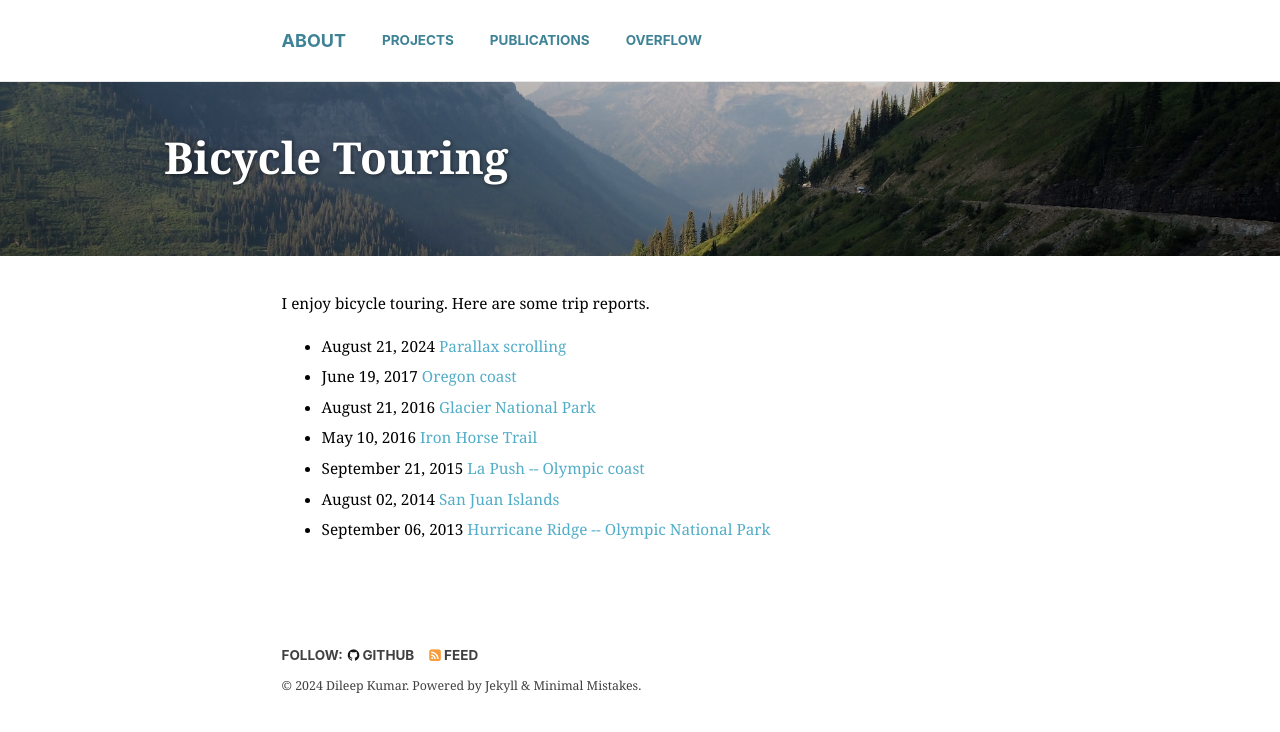
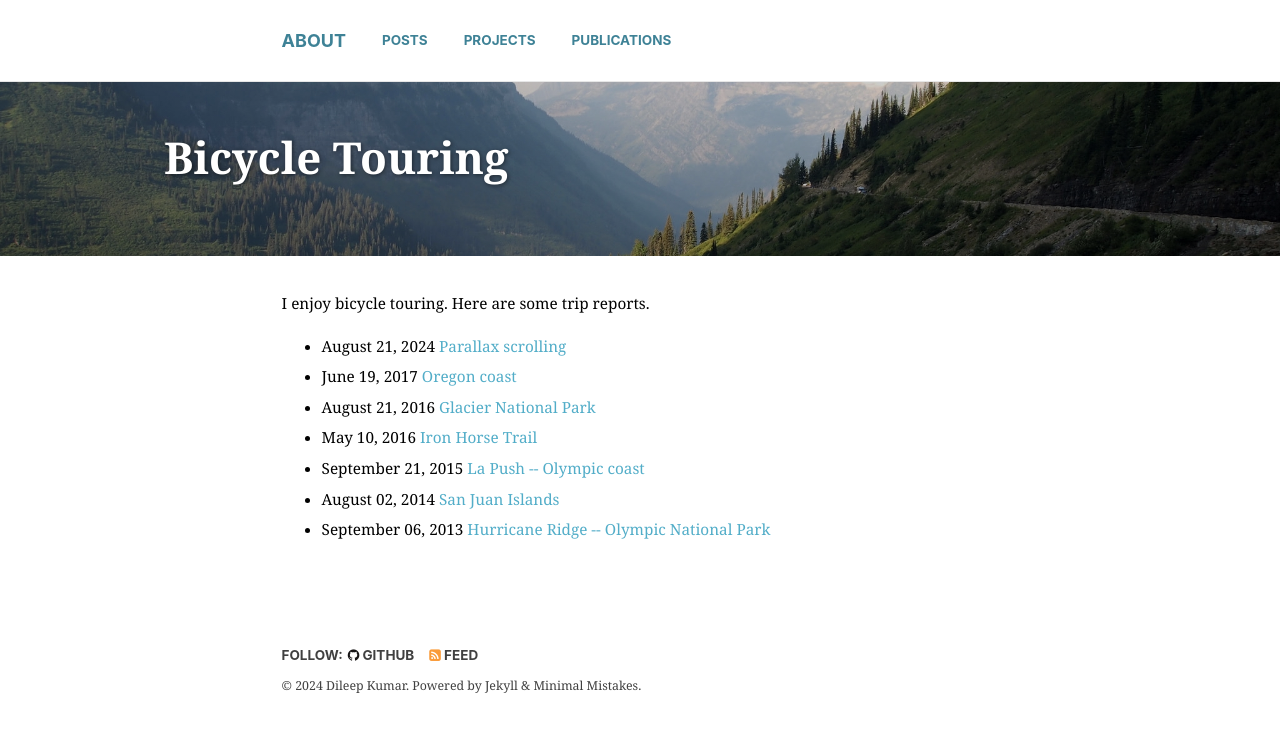
Before and after one commit to DileepKumarIrri/Port-Folio, a Jekyll site: the page built from _pages/trips.md, in a window 1280 px wide. Shown: the top 732 px of the page. Built offline with Jekyll 4.4.1, drawn with Linux system fonts in a browser that asks for light colours.

Commit message:
New Page Added

```diff
--- a/_data/navigation.yml
+++ b/_data/navigation.yml
@@ -1,5 +1,7 @@
 # main links links
 main:
+  - title: "Posts"
+    url: /posts/
 
   - title: "Projects"
     url: /projects/
@@ -12,6 +14,3 @@ main:
 
 #  - title: "Trips"
 #    url: /trips/
-
-  - title: "Overflow"
-    url: /posts/
```
